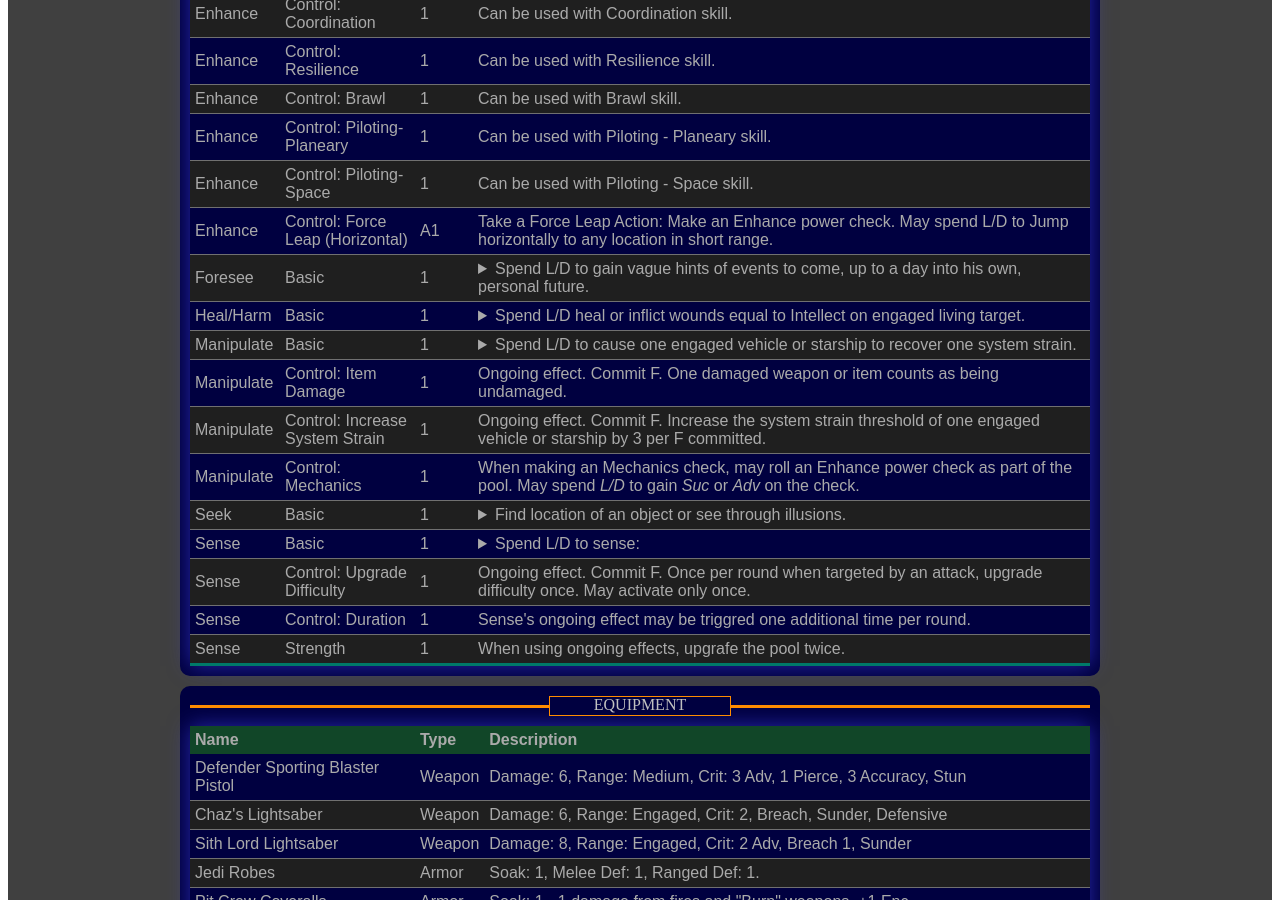
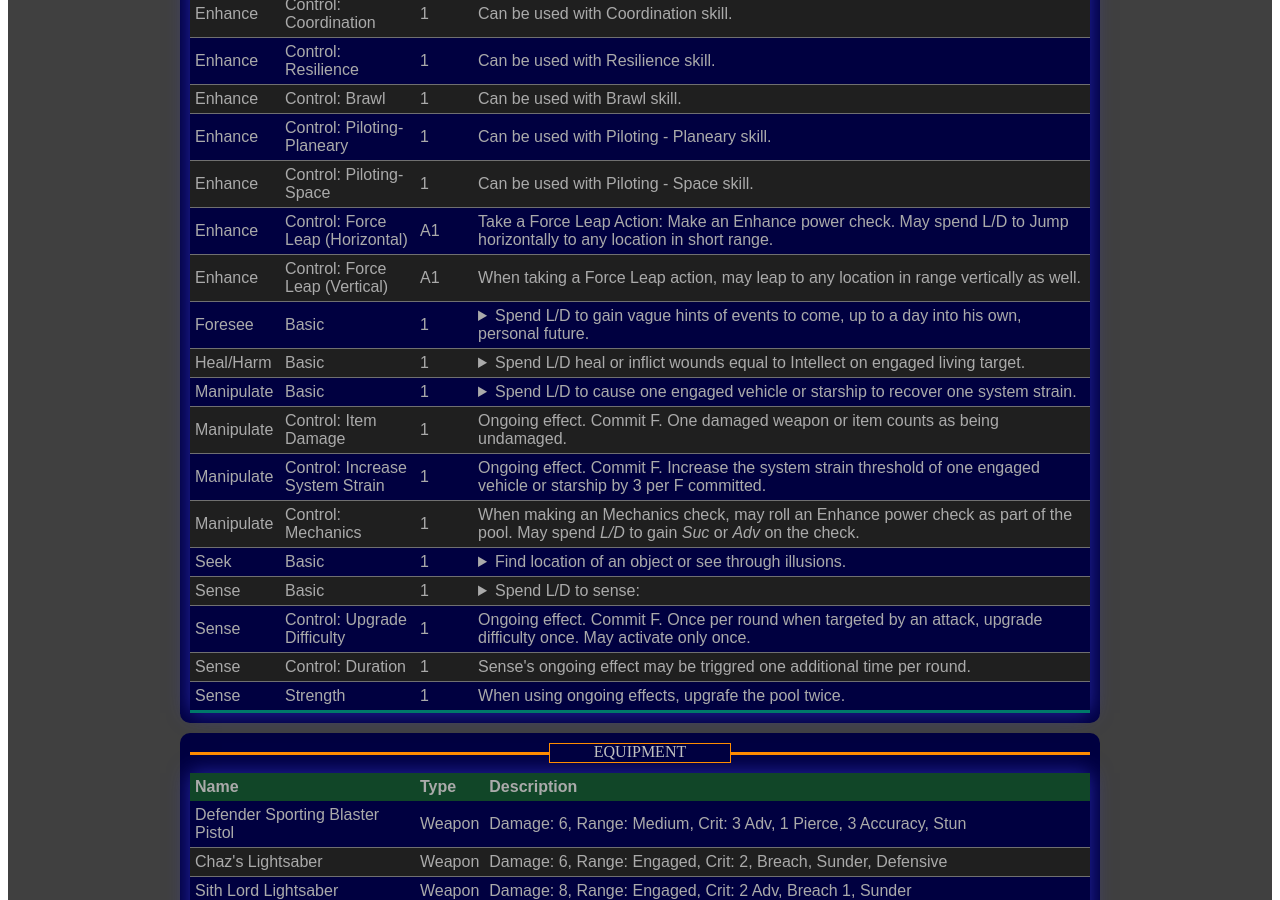
Before and after one commit to GrahamFrye/Conflicted-Alliances, a Jekyll site: the page characters/chaz/index.html, which Jekyll copies as it is, in a window 1280 px wide and 900 px high, scrolled down 2335 px. Built offline with Jekyll 4.4.1, drawn with Linux system fonts in a browser that asks for light colours; some of the changed lines change nothing that is shown; some of the changed text lies outside the part shown.

Commit message:
Update index.html
XP spending on Discipline, Lightsaber, and Enhance (Vertical leap)

```diff
--- a/characters/chaz/index.html
+++ b/characters/chaz/index.html
@@ -181,8 +181,8 @@
                   <tr>
                     <td>Discipline</td>
                     <td>Wil</td>
-                    <td>1*</td>
-                    <td>YGG</td>
+                    <td>2*</td>
+                    <td>YYG</td>
                   </tr>
                   <tr>
                     <td>Leadership</td>
@@ -321,8 +321,8 @@
                     <tr>
                       <td>Lightsaber</td>
                       <td>Br(Int)</td>
-                      <td>1*</td>
-                      <td>YGG(G)</td>
+                      <td>2*</td>
+                      <td>YYGG</td>
                     </tr>
                     <tr>
                       <td>Melee</td>
@@ -664,6 +664,12 @@
                       May not activate multiple times.</span></td>
                 </tr>
                 <tr>
+                  <td>Enhance</td>
+                  <td>Control: Force Leap (Vertical)</td>
+                  <td>A1</td>
+                  <td>When taking a Force Leap action, may leap to any location in range vertically as well.</td>
+                </tr>
+                <tr>
                   <td>Foresee</td>
                   <td>Basic</td>
                   <td>1</td>
```
